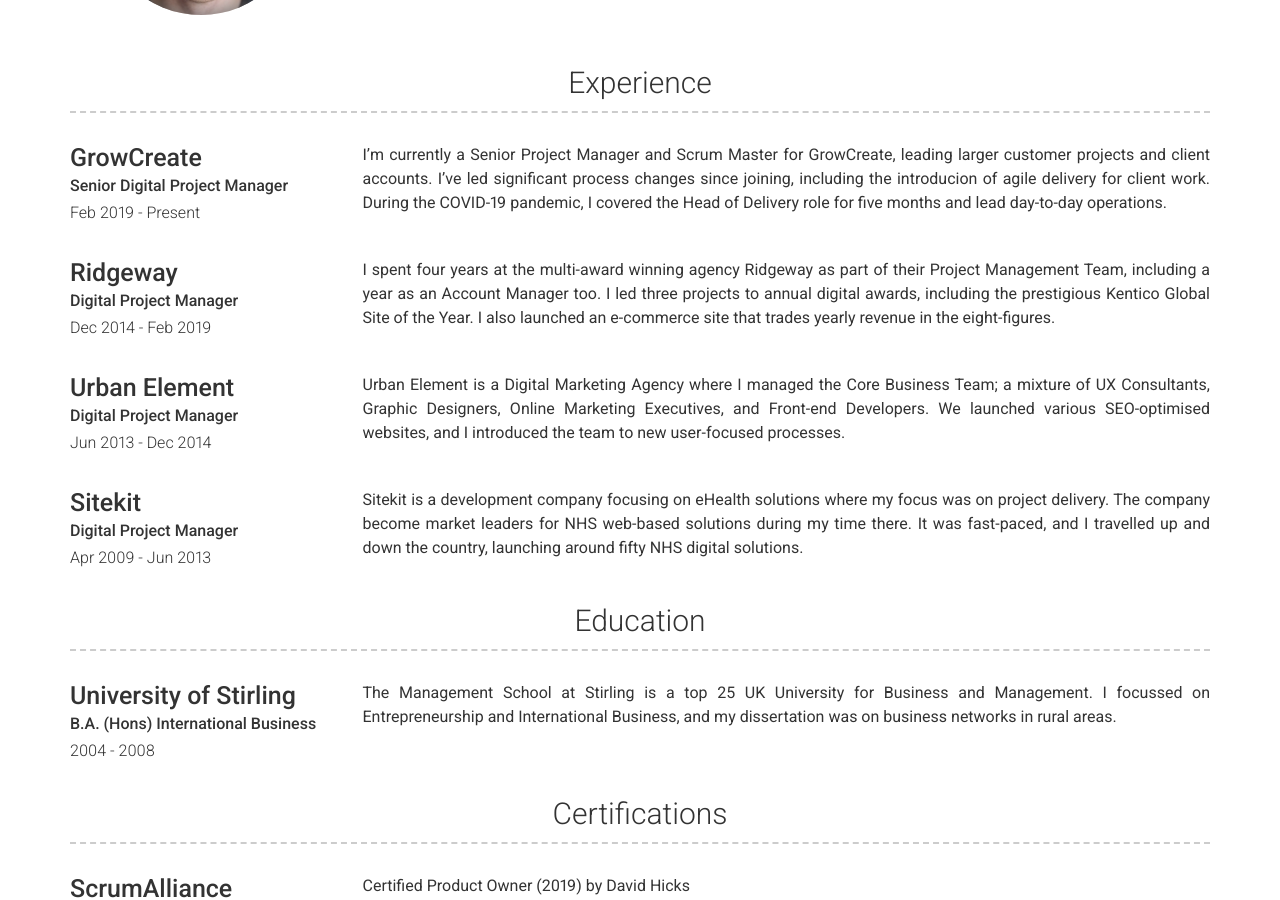
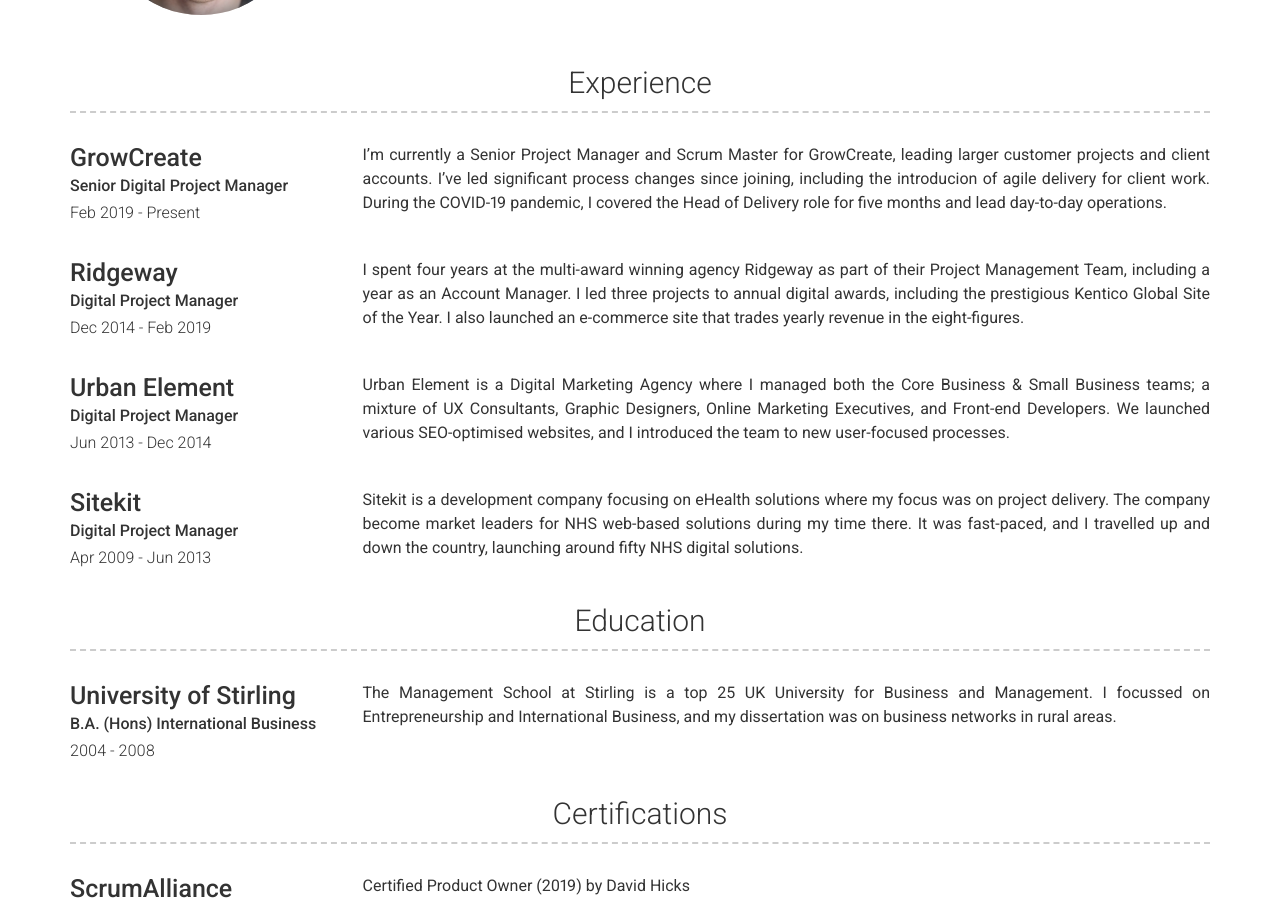
Before and after one commit to csgdavidson/Charlie-Davidson2, a Jekyll site: the page built from index.md, in a window 1280 px wide and 900 px high, scrolled down 464 px. Built offline with Jekyll 4.4.1, drawn with Linux system fonts in a browser that asks for light colours; nearby versions of some CDN libraries.

Commit message:
Update experience.yml

```diff
--- a/_data/experience.yml
+++ b/_data/experience.yml
@@ -9,12 +9,12 @@
   job_title: Digital Project Manager
   dates: Dec 2014 - Feb 2019
   description:
-    I spent four years at the multi-award winning agency Ridgeway as part of their Project Management Team, including a year as an Account Manager too. I led three projects to annual digital awards, including the prestigious Kentico Global Site of the Year. I also launched an e-commerce site that trades yearly revenue in the eight-figures.
+    I spent four years at the multi-award winning agency Ridgeway as part of their Project Management Team, including a year as an Account Manager. I led three projects to annual digital awards, including the prestigious Kentico Global Site of the Year. I also launched an e-commerce site that trades yearly revenue in the eight-figures.
 - company: Urban Element
   job_title: Digital Project Manager
   dates: Jun 2013 - Dec 2014
   description:
-    Urban Element is a Digital Marketing Agency where I managed the Core Business Team; a mixture of UX Consultants, Graphic Designers, Online Marketing Executives, and Front-end Developers. We launched various SEO-optimised websites, and I introduced the team to new user-focused processes.
+    Urban Element is a Digital Marketing Agency where I managed both the Core Business & Small Business teams; a mixture of UX Consultants, Graphic Designers, Online Marketing Executives, and Front-end Developers. We launched various SEO-optimised websites, and I introduced the team to new user-focused processes.
 - company: Sitekit
   job_title: Digital Project Manager
   dates: Apr 2009 - Jun 2013
```
